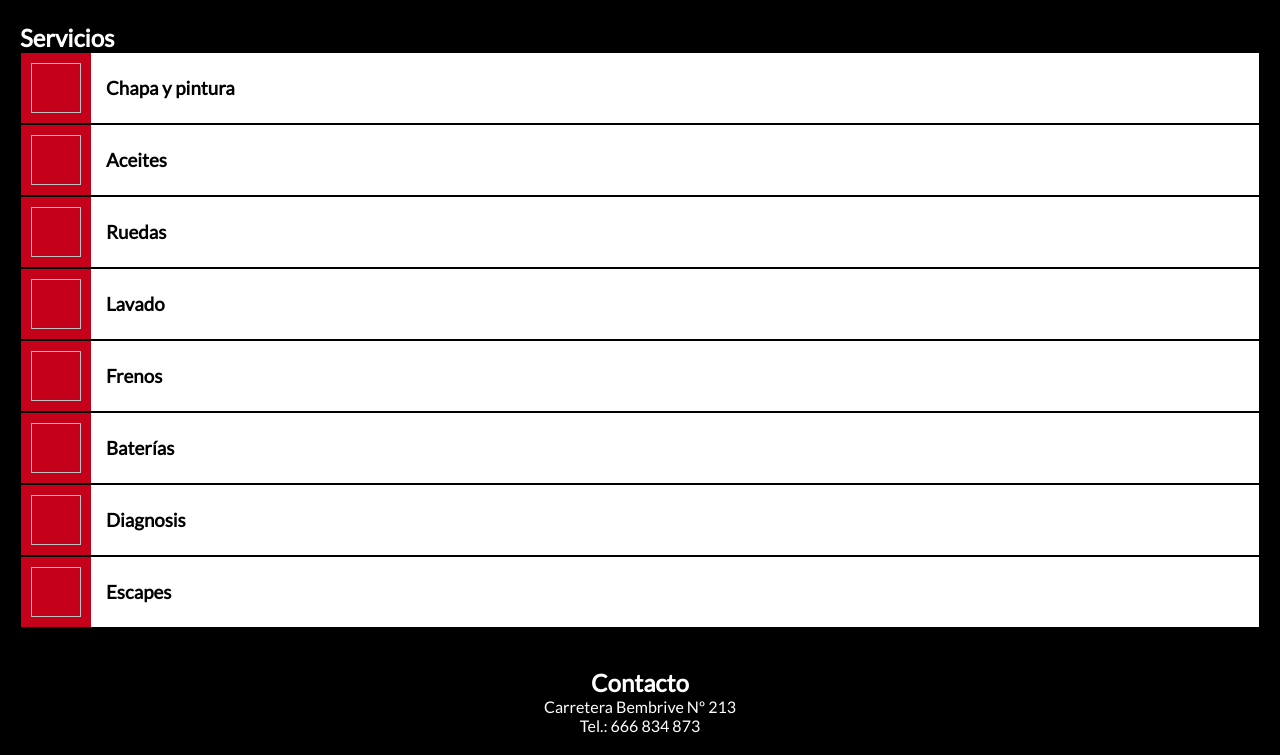
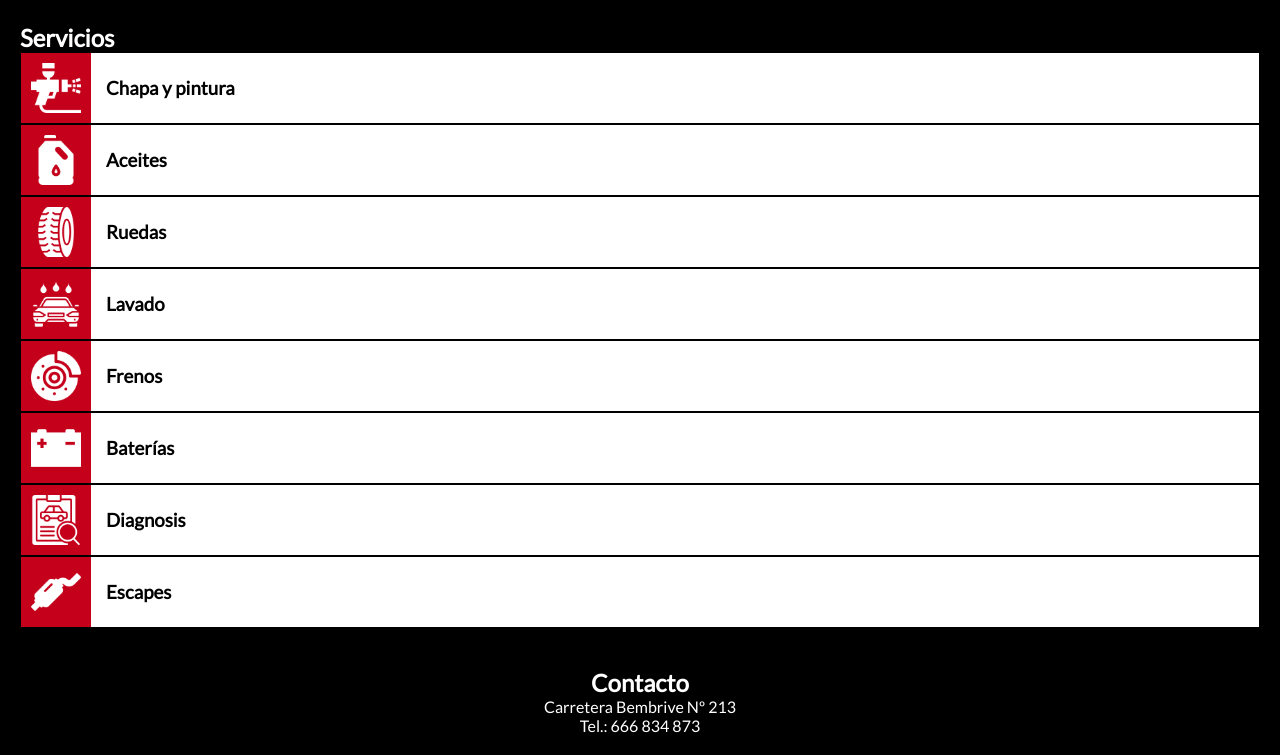
Before and after one commit to danielfontanes/esteticarvigo.github.io, a plain HTML site: page index.html in a window 1280 px wide. Shown: the part 1048-1803 px from the top of the page. Drawn offline with Linux system fonts and the light colour scheme.

Commit message:
Img services ready

```diff
--- a/index.html
+++ b/index.html
@@ -25,35 +25,35 @@
     <div class="services">
         <h2 id="services">Servicios</h2>
         <div>
-            <img>
+            <img src="img/service-icons/car-painting.png">
             <h3>Chapa y pintura</h3>
         </div>
         <div>
-            <img>
+            <img src="img/service-icons/oil-bottle.png">
             <h3>Aceites</h3>
         </div>
         <div>
-            <img>
+            <img src="img/service-icons/tire.png">
             <h3>Ruedas</h3>
         </div>
         <div>
-            <img>
+            <img src="img/service-icons/car-wash.png">
             <h3>Lavado</h3>
         </div>
         <div>
-            <img>
+            <img src="img/service-icons/freno-de-disco.png">
             <h3>Frenos</h3>
         </div>
         <div>
-            <img>
+            <img src="img/service-icons/car-battery.png">
             <h3>Baterías</h3>
         </div>
         <div>
-            <img>
+            <img src="img/service-icons/car-repair.png">
             <h3>Diagnosis</h3>
         </div>
         <div>
-            <img>
+            <img src="img/service-icons/tubo-de-escape.png">
             <h3>Escapes</h3>
         </div>
     </div>
```
Also changed, not shown: img/service-icons/car-battery.png (added), img/service-icons/car-painting.png (added), img/service-icons/car-repair.png (added), img/service-icons/car-wash.png (added), img/service-icons/freno-de-disco.png (added), img/service-icons/oil-bottle.png (added), img/service-icons/tire.png (added), img/service-icons/tubo-de-escape.png (added).
